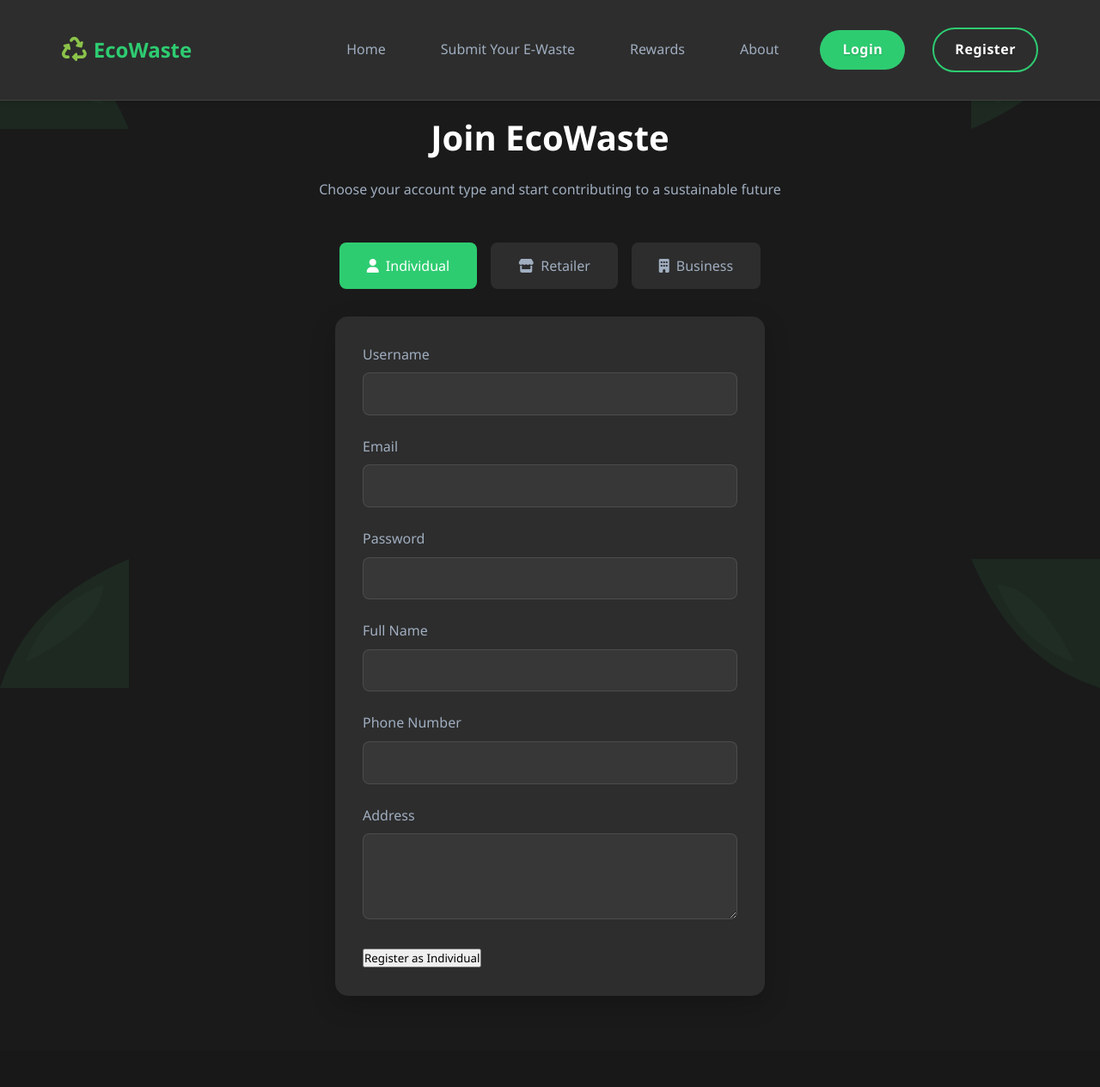
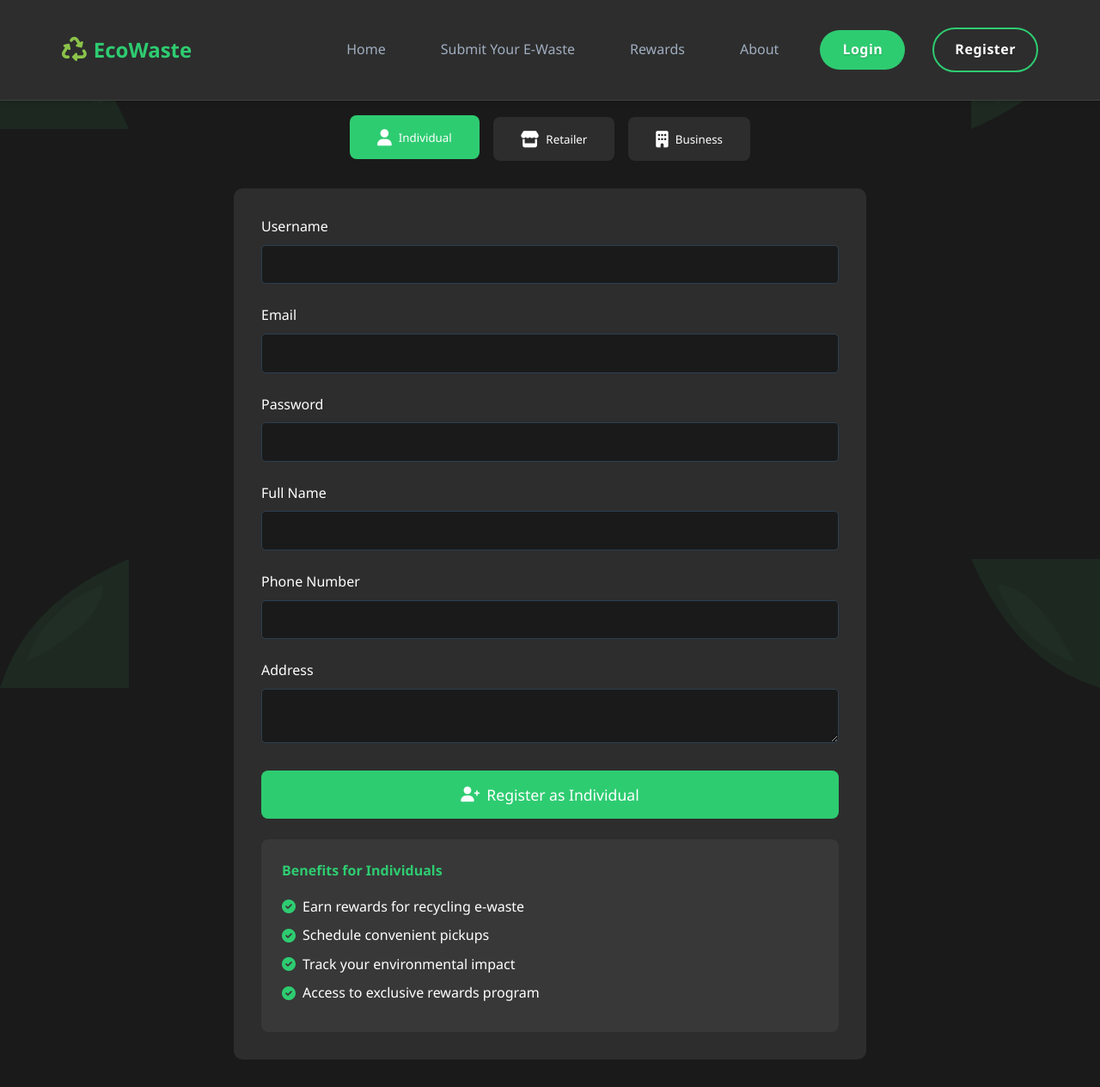
Before and after one commit to pSahoo-456/EcoWaste, a Flask app: page /register in a window 1280 px wide. Shown: the whole page at 86% size. Before the commit the page ends 1158 px from the top, so only its background shows below. Run offline with Flask 3, Linux system fonts and the light colour scheme.

Commit message:
changes in the register.html

```diff
--- a/app.py
+++ b/app.py
@@ -45,6 +45,24 @@
     username = db.Column(db.String(80), unique=True, nullable=False)
     password = db.Column(db.String(120), nullable=False)
     email = db.Column(db.String(120), unique=True, nullable=False)
+    user_type = db.Column(db.String(20), nullable=False)  # 'individual', 'retailer', or 'business'
+
+    # Common fields
+    full_name = db.Column(db.String(100))
+    phone = db.Column(db.String(20))
+    address = db.Column(db.String(200))
+
+    # Individual-specific fields
+    eco_points = db.Column(db.Integer, default=0)
+
+    # Retailer-specific fields
+    store_name = db.Column(db.String(100))
+    business_license = db.Column(db.String(50))
+
+    # Business-specific fields
+    company_name = db.Column(db.String(100))
+    industry_type = db.Column(db.String(50))
+    employee_count = db.Column(db.String(20))
 
 class Product(db.Model):
     id = db.Column(db.Integer, primary_key=True)
@@ -127,27 +145,71 @@
 
 @app.route('/api/register', methods=['POST'])
 def register():
-    data = request.json
-    if User.query.filter_by(username=data['username']).first():
-        return jsonify({'error': 'Username already exists'}), 400
+    try:
+        data = request.json
+        if User.query.filter_by(username=data['username']).first():
+            return jsonify({'error': 'Username already exists'}), 400
 
-    new_user = User(
-        username=data['username'],
-        password=data['password'],  # In production, hash the password
-        email=data['email']
-    )
-    db.session.add(new_user)
-    db.session.commit()
-    return jsonify({'message': 'User created successfully'})
+        if User.query.filter_by(email=data['email']).first():
+            return jsonify({'error': 'Email already exists'}), 400
+
+        # Common user data
+        new_user = User(
+            username=data['username'],
+            password=data['password'],  # In production, hash the password
+            email=data['email'],
+            user_type=data['user_type'],
+            full_name=data.get('full_name'),
+            phone=data.get('phone'),
+            address=data.get('address')
+        )
+
+        # Add type-specific fields
+        if data['user_type'] == 'individual':
+            new_user.eco_points = 0
+        elif data['user_type'] == 'retailer':
+            new_user.store_name = data.get('store_name')
+            new_user.business_license = data.get('business_license')
+        elif data['user_type'] == 'business':
+            new_user.company_name = data.get('company_name')
+            new_user.industry_type = data.get('industry_type')
+            new_user.employee_count = data.get('employee_count')
+
+        db.session.add(new_user)
+        db.session.commit()
+
+        # Log the user in after registration
+        login_user(new_user)
+
+        return jsonify({
+            'message': 'User created successfully',
+            'user_type': new_user.user_type
+        })
+
+    except Exception as e:
+        db.session.rollback()
+        return jsonify({'error': str(e)}), 500
 
 @app.route('/api/login', methods=['POST'])
 def login():
-    data = request.json
-    user = User.query.filter_by(username=data['username']).first()
-    if user and user.password == data['password']:  # In production, verify hashed password
-        login_user(user)
-        return jsonify({'message': 'Logged in successfully'})
-    return jsonify({'error': 'Invalid username or password'}), 401
+    try:
+        data = request.json
+        user = User.query.filter_by(email=data['email']).first()
+
+        if not user:
+            return jsonify({'error': 'User not found'}), 404
+
+        if user.password == data['password']:  # In production, verify hashed password
+            login_user(user)
+            return jsonify({
+                'message': 'Logged in successfully',
+                'user_type': user.user_type
+            })
+
+        return jsonify({'error': 'Invalid password'}), 401
+
+    except Exception as e:
+        return jsonify({'error': str(e)}), 500
 
 @app.route('/api/logout')
 @login_required
--- /dev/null
+++ b/recreate_db.py
@@ -0,0 +1,6 @@
+from app import app, db
+
+with app.app_context():
+    db.drop_all()
+    db.create_all()
+    print("Database recreated successfully!")
--- a/templates/register.html
+++ b/templates/register.html
@@ -104,26 +104,19 @@
 
         /* Register Section */
         .register-section {
-            padding: 8rem 2rem 4rem;
-            max-width: 1200px;
+            max-width: 800px;
             margin: 0 auto;
+            padding: 2rem;
         }
 
         .register-header {
             text-align: center;
-            margin-bottom: 3rem;
+            margin-bottom: 2rem;
         }
 
         .register-header h1 {
-            font-size: 2.5rem;
-            margin-bottom: 1rem;
-            color: var(--text-light);
-        }
-
-        .register-header p {
-            color: var(--text-gray);
-            max-width: 600px;
-            margin: 0 auto;
+            color: var(--primary-color);
+            margin-bottom: 0.5rem;
         }
 
         .register-tabs {
@@ -135,150 +128,104 @@
 
         .tab-button {
             padding: 1rem 2rem;
-            background: var(--card-dark);
             border: none;
             border-radius: 8px;
-            color: var(--text-gray);
+            background: var(--card-dark);
+            color: var(--text-light);
             cursor: pointer;
-            transition: var(--transition);
-            font-size: 1rem;
+            transition: all 0.3s ease;
             display: flex;
             align-items: center;
             gap: 0.5rem;
         }
 
+        .tab-button i {
+            font-size: 1.2rem;
+        }
+
         .tab-button.active {
             background: var(--primary-color);
-            color: white;
-        }
-
-        .tab-button:hover:not(.active) {
-            background: #3d3d3d;
-        }
-
-        .register-forms {
-            max-width: 500px;
-            margin: 0 auto;
+            transform: translateY(-2px);
         }
 
         .form-container {
             display: none;
             background: var(--card-dark);
             padding: 2rem;
-            border-radius: 15px;
-            box-shadow: 0 10px 30px rgba(0, 0, 0, 0.2);
+            border-radius: 10px;
         }
 
         .form-container.active {
             display: block;
-            animation: fadeIn 0.5s ease;
-        }
-
-        @keyframes fadeIn {
-            from { opacity: 0; transform: translateY(20px); }
-            to { opacity: 1; transform: translateY(0); }
         }
 
         .form-group {
             margin-bottom: 1.5rem;
-            position: relative;
         }
 
         .form-group label {
             display: block;
             margin-bottom: 0.5rem;
-            color: var(--text-gray);
+            color: var(--text-light);
         }
 
         .form-group input,
         .form-group select,
         .form-group textarea {
             width: 100%;
-            padding: 0.8rem 1rem;
-            background: rgba(255, 255, 255, 0.05);
-            border: 1px solid rgba(255, 255, 255, 0.1);
-            border-radius: 8px;
+            padding: 0.8rem;
+            border: 1px solid var(--dark-color);
+            border-radius: 5px;
+            background: var(--bg-dark);
             color: var(--text-light);
-            font-size: 1rem;
-            transition: var(--transition);
-        }
-
-        .form-group input:focus,
-        .form-group select:focus,
-        .form-group textarea:focus {
-            border-color: var(--primary-color);
-            background: rgba(255, 255, 255, 0.08);
-            outline: none;
-        }
-
-        .form-group textarea {
-            resize: vertical;
-            min-height: 100px;
         }
 
         .register-button {
             width: 100%;
             padding: 1rem;
+            border: none;
+            border-radius: 8px;
             background: var(--primary-color);
             color: white;
-            border: none;
-            border-radius: 8px;
-            font-size: 1rem;
-            font-weight: 600;
+            font-size: 1.1rem;
             cursor: pointer;
-            transition: var(--transition);
-            margin-top: 1rem;
+            transition: all 0.3s ease;
+            display: flex;
+            align-items: center;
+            justify-content: center;
+            gap: 0.5rem;
+            margin-bottom: 1.5rem;
         }
 
         .register-button:hover {
             background: var(--secondary-color);
             transform: translateY(-2px);
-            box-shadow: 0 5px 15px rgba(46, 204, 113, 0.3);
         }
 
         .form-info {
-            margin-top: 1.5rem;
-            padding: 1rem;
-            background: rgba(46, 204, 113, 0.1);
+            background: rgba(255, 255, 255, 0.05);
+            padding: 1.5rem;
             border-radius: 8px;
-            color: var(--text-gray);
         }
 
         .form-info h4 {
             color: var(--primary-color);
-            margin-bottom: 0.5rem;
+            margin-bottom: 1rem;
         }
 
         .form-info ul {
             list-style: none;
-            margin-left: 1rem;
         }
 
         .form-info li {
-            margin-bottom: 0.5rem;
             display: flex;
             align-items: center;
             gap: 0.5rem;
+            margin-bottom: 0.5rem;
         }
 
-        .form-info i {
+        .form-info li i {
             color: var(--primary-color);
-        }
-
-        @media (max-width: 768px) {
-            .register-tabs {
-                flex-direction: column;
-                gap: 0.5rem;
-            }
-
-            .tab-button {
-                width: 100%;
-                justify-content: center;
-            }
-
-            .form-container {
-                padding: 1.5rem;
-            }
         }
     </style>
 </head>
@@ -316,13 +263,16 @@
 
         <div class="register-tabs" data-aos="fade-up" data-aos-delay="100">
             <button class="tab-button active" data-tab="individual">
-                <i class="fas fa-user"></i> Individual
+                <i class="fas fa-user"></i>
+                Individual
             </button>
             <button class="tab-button" data-tab="retailer">
-                <i class="fas fa-store"></i> Retailer
+                <i class="fas fa-store"></i>
+                Retailer
             </button>
             <button class="tab-button" data-tab="business">
-                <i class="fas fa-building"></i> Business
+                <i class="fas fa-building"></i>
+                Business
             </button>
         </div>
 
@@ -355,7 +305,20 @@
                         <label for="ind-address">Address</label>
                         <textarea id="ind-address" name="address" required></textarea>
                     </div>
-                    <button type="submit">Register as Individual</button>
+                    <button type="submit" class="register-button">
+                        <i class="fas fa-user-plus"></i>
+                        Register as Individual
+                    </button>
+
+                    <div class="form-info">
+                        <h4>Benefits for Individuals</h4>
+                        <ul>
+                            <li><i class="fas fa-check-circle"></i> Earn rewards for recycling e-waste</li>
+                            <li><i class="fas fa-check-circle"></i> Schedule convenient pickups</li>
+                            <li><i class="fas fa-check-circle"></i> Track your environmental impact</li>
+                            <li><i class="fas fa-check-circle"></i> Access to exclusive rewards program</li>
+                        </ul>
+                    </div>
                 </form>
             </div>
 
@@ -376,30 +339,39 @@
                         <input type="password" id="ret-password" name="password" required>
                     </div>
                     <div class="form-group">
-                        <label for="ret-fullname">Full Name</label>
+                        <label for="store-name">Store Name</label>
+                        <input type="text" id="store-name" name="store_name" required>
+                    </div>
+                    <div class="form-group">
+                        <label for="ret-fullname">Owner's Full Name</label>
                         <input type="text" id="ret-fullname" name="full_name" required>
                     </div>
                     <div class="form-group">
-                        <label for="ret-phone">Phone Number</label>
+                        <label for="ret-phone">Business Phone</label>
                         <input type="tel" id="ret-phone" name="phone" required>
                     </div>
                     <div class="form-group">
-                        <label for="ret-address">Address</label>
+                        <label for="ret-address">Store Address</label>
                         <textarea id="ret-address" name="address" required></textarea>
-                    </div>
-                    <div class="form-group">
-                        <label for="store-name">Store Name</label>
-                        <input type="text" id="store-name" name="store_name" required>
                     </div>
                     <div class="form-group">
                         <label for="business-license">Business License Number</label>
                         <input type="text" id="business-license" name="business_license" required>
                     </div>
-                    <div class="form-group">
-                        <label for="collection-capacity">Collection Capacity (kg)</label>
-                        <input type="number" id="collection-capacity" name="collection_capacity" required>
+                    <button type="submit" class="register-button">
+                        <i class="fas fa-store"></i>
+                        Register as Retailer
+                    </button>
+
+                    <div class="form-info">
+                        <h4>Benefits for Retailers</h4>
+                        <ul>
+                            <li><i class="fas fa-check-circle"></i> Access to quality recycled electronics</li>
+                            <li><i class="fas fa-check-circle"></i> Competitive pricing on bulk purchases</li>
+                            <li><i class="fas fa-check-circle"></i> Real-time inventory updates</li>
+                            <li><i class="fas fa-check-circle"></i> Verified seller network</li>
+                        </ul>
                     </div>
-                    <button type="submit">Register as Retailer</button>
                 </form>
             </div>
 
@@ -412,7 +384,7 @@
                         <input type="text" id="bus-username" name="username" required>
                     </div>
                     <div class="form-group">
-                        <label for="bus-email">Email</label>
+                        <label for="bus-email">Corporate Email</label>
                         <input type="email" id="bus-email" name="email" required>
                     </div>
                     <div class="form-group">
@@ -420,30 +392,57 @@
                         <input type="password" id="bus-password" name="password" required>
                     </div>
                     <div class="form-group">
-                        <label for="bus-fullname">Full Name</label>
-                        <input type="text" id="bus-fullname" name="full_name" required>
-                    </div>
-                    <div class="form-group">
-                        <label for="bus-phone">Phone Number</label>
-                        <input type="tel" id="bus-phone" name="phone" required>
-                    </div>
-                    <div class="form-group">
-                        <label for="bus-address">Address</label>
-                        <textarea id="bus-address" name="address" required></textarea>
-                    </div>
-                    <div class="form-group">
                         <label for="company-name">Company Name</label>
                         <input type="text" id="company-name" name="company_name" required>
                     </div>
                     <div class="form-group">
+                        <label for="bus-fullname">Contact Person's Name</label>
+                        <input type="text" id="bus-fullname" name="full_name" required>
+                    </div>
+                    <div class="form-group">
+                        <label for="bus-phone">Corporate Phone</label>
+                        <input type="tel" id="bus-phone" name="phone" required>
+                    </div>
+                    <div class="form-group">
+                        <label for="bus-address">Company Address</label>
+                        <textarea id="bus-address" name="address" required></textarea>
+                    </div>
+                    <div class="form-group">
                         <label for="industry-type">Industry Type</label>
-                        <input type="text" id="industry-type" name="industry_type" required>
+                        <select id="industry-type" name="industry_type" required>
+                            <option value="">Select Industry Type</option>
+                            <option value="technology">Technology</option>
+                            <option value="manufacturing">Manufacturing</option>
+                            <option value="retail">Retail</option>
+                            <option value="healthcare">Healthcare</option>
+                            <option value="education">Education</option>
+                            <option value="other">Other</option>
+                        </select>
                     </div>
                     <div class="form-group">
                         <label for="employee-count">Number of Employees</label>
-                        <input type="number" id="employee-count" name="employee_count" required>
+                        <select id="employee-count" name="employee_count" required>
+                            <option value="">Select Company Size</option>
+                            <option value="1-50">Small (1-50 employees)</option>
+                            <option value="51-200">Medium (51-200 employees)</option>
+                            <option value="201-1000">Large (201-1000 employees)</option>
+                            <option value="1000+">Enterprise (1000+ employees)</option>
+                        </select>
                     </div>
-                    <button type="submit">Register as Business</button>
+                    <button type="submit" class="register-button">
+                        <i class="fas fa-building"></i>
+                        Register as Business
+                    </button>
+
+                    <div class="form-info">
+                        <h4>Benefits for Businesses</h4>
+                        <ul>
+                            <li><i class="fas fa-check-circle"></i> Bulk e-waste disposal solutions</li>
+                            <li><i class="fas fa-check-circle"></i> Corporate dashboard and analytics</li>
+                            <li><i class="fas fa-check-circle"></i> Compliance documentation</li>
+                            <li><i class="fas fa-check-circle"></i> Priority pickup service</li>
+                        </ul>
+                    </div>
                 </form>
             </div>
         </div>
@@ -453,7 +452,30 @@
         // Initialize AOS
         AOS.init({
             duration: 800,
+            easing: 'ease-in-out',
             once: true
+        });
+
+        // Tab switching function
+        function switchTab(type) {
+            // Remove active class from all containers and buttons
+            document.querySelectorAll('.form-container').forEach(container => {
+                container.classList.remove('active');
+            });
+            document.querySelectorAll('.tab-button').forEach(button => {
+                button.classList.remove('active');
+            });
+
+            // Add active class to selected container and button
+            document.getElementById(`${type}-form`).classList.add('active');
+            document.querySelector(`.tab-button[data-tab="${type}"]`).classList.add('active');
+        }
+
+        // Add click event listeners to tab buttons
+        document.querySelectorAll('.tab-button').forEach(button => {
+            button.addEventListener('click', () => {
+                switchTab(button.dataset.tab);
+            });
         });
 
         // Handle form submissions
@@ -481,8 +503,7 @@
 
                     const result = await response.json();
                     if (response.ok) {
-                        // Redirect to dashboard
-                        window.location.href = result.redirect;
+                        window.location.href = '/dashboard';
                     } else {
                         alert(result.error);
                     }
@@ -492,25 +513,6 @@
                 }
             });
         });
-
-        // Tab switching function
-        function switchTab(type) {
-            // Remove active class from all containers
-            document.querySelectorAll('.form-container').forEach(container => {
-                container.classList.remove('active');
-            });
-
-            // Add active class to selected container
-            document.getElementById(`${type}-form`).classList.add('active');
-        }
-
-        // Tab Button Click Events
-        const tabButtons = document.querySelectorAll('.tab-button');
-        tabButtons.forEach(button => {
-            button.addEventListener('click', () => {
-                switchTab(button.dataset.tab);
-            });
-        });
     </script>
 </body>
 </html>
```
